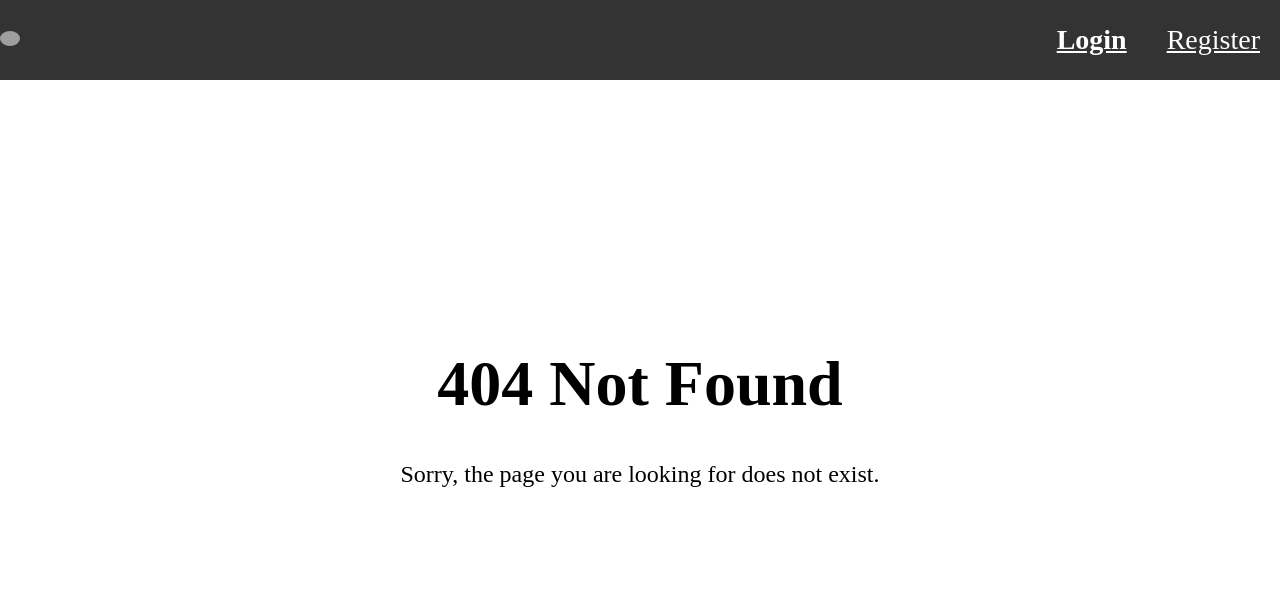
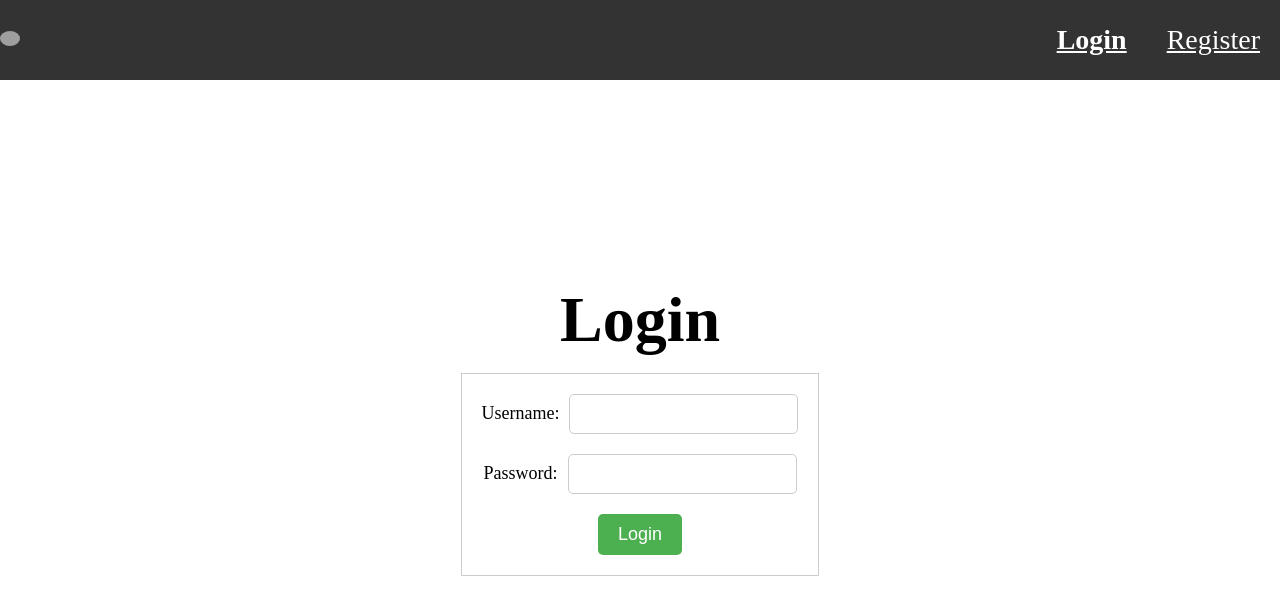
Before and after one commit to adlternative/tinygithub-frontend, a Vue app: page /login in a window 1280 px wide. Before the commit this address had no page. Shown: the top 594 px of the page. Built offline with nearby package versions, Linux system fonts and the light colour scheme; grey boxes are pictures that could not be loaded.

Commit message:
feat(login): create login view with showing error
Signed-off-by: ZheNing Hu <adlternative@gmail.com>

```diff
--- a/package.json
+++ b/package.json
@@ -8,6 +8,7 @@
     "lint": "vue-cli-service lint"
   },
   "dependencies": {
+    "axios": "^1.4.0",
     "core-js": "^3.8.3",
     "vue": "^3.2.13",
     "vue-router": "^4.0.3"
--- a/src/App.vue
+++ b/src/App.vue
@@ -1,18 +1,41 @@
 <template>
-  <NavBar />
-  <router-view />
+  <div>
+    <nav-bar />
+    <div class="error-container">
+      <error-view v-if="shouldShowError" :message="errorMessage" @hide-error="errorMessage = ''" />
+    </div>
+    <router-view @show-error="errorMessage = $event" />
+  </div>
 </template>
-
 <script>
 import NavBar from '@/components/NavBar.vue';
+import ErrorView from '@/components/Error.vue'; // 导入 Error 组件
 
 export default {
   name: 'App',
+  data() {
+    return {
+      errorMessage: '',
+    }
+  },
   components: {
-    NavBar
+    NavBar,
+    ErrorView,
+  },
+  computed: {
+    shouldShowError() {
+      return !!this.errorMessage;
+    }
   }
 }
 </script>
 
 <style>
+.error-container {
+  position: fixed;
+  top: 80px;
+  left: 50%;
+  transform: translateX(-50%);
+  z-index: 9999;
+}
 </style>
--- /dev/null
+++ b/src/components/Error.vue
@@ -0,0 +1,43 @@
+<template>
+  <div class="error">{{ message }}</div>
+</template>
+
+<script>
+export default {
+  name: 'ErrorView',
+  props: {
+    message: String
+  },
+  data() {
+    return {
+      visible: true
+    };
+  },
+  mounted() {
+    setTimeout(() => {
+      this.visible = false;
+      this.$emit('hide-error');
+    }, 1000);
+  },
+  computed: {
+    shouldShow() {
+      return this.visible && this.message;
+    }
+  }
+};
+</script>
+
+<style>
+.error {
+  background-color: #ff4136;
+  color: #fff;
+  padding: 10px;
+  text-align: center;
+  font-size: 1.5rem;
+  transition: opacity 0.5s ease-in-out;
+}
+
+.error.fade-out {
+  opacity: 0;
+}
+</style>
--- a/src/main.js
+++ b/src/main.js
@@ -1,5 +1,9 @@
 import { createApp } from 'vue'
 import App from './App.vue'
 import router from './router'
+import axios from 'axios'
 
 createApp(App).use(router).mount('#app')
+
+axios.defaults.baseURL='http://localhost:8083'
+axios.defaults.headers['Content-Type'] = 'application/json'
--- a/src/router/index.js
+++ b/src/router/index.js
@@ -4,11 +4,17 @@ import {
 } from 'vue-router'
 import HomeView from '../views/HomeView.vue'
 import NotFound from '../views/NotFound.vue'
+import LoginView from '../views/LoginView.vue'
 
 const routes = [{
     path: '/',
     name: 'home',
     component: HomeView,
+  },
+  {
+    path: '/login',
+    name: 'login',
+    component: LoginView,
   },
   {
     path: '/:catchAll(.*)',
--- /dev/null
+++ b/src/views/LoginView.vue
@@ -0,0 +1,104 @@
+<template>
+  <div class="login">
+    <h1>Login</h1>
+    <form @submit.prevent="submitForm">
+      <div class="input-group">
+        <label for="username">Username:</label>
+        <input type="text" id="username" v-model="username">
+      </div>
+      <div class="input-group">
+        <label for="password">Password:</label>
+        <input type="password" id="password" v-model="password">
+      </div>
+      <button type="submit">Login</button>
+    </form>
+  </div>
+</template>
+
+<script>
+import axios from 'axios';
+
+export default {
+  name: 'LoginView',
+  data() {
+    return {
+      username: '',
+      password: ''
+    }
+  },
+  methods: {
+    async submitForm() {
+      try {
+        const response = await axios.post('/api/v2/auth/login', {
+          account: this.username,
+          password: this.password
+        });
+
+        console.log(response.data.message);
+      } catch (error) {
+        if (error.response) {
+          console.error('Request failed with status code:', error.response.status);
+          console.error('Error message:', error.response.data.error);
+          this.$emit('show-error', error.response.data.error)
+        } else {
+          console.error('An error occurred:', error.message);
+          this.$emit('show-error', error.message);
+        }
+      }
+    }
+  }
+}
+</script>
+
+<style>
+.login {
+  display: flex;
+  flex-direction: column;
+  justify-content: center;
+  align-items: center;
+  height: 100vh;
+}
+
+form {
+  display: flex;
+  flex-direction: column;
+  align-items: center;
+  border: 1px solid #ccc;
+  padding: 20px;
+}
+
+.input-group {
+  display: flex;
+  flex-direction: row;
+  align-items: center;
+  justify-content: center;
+  margin-bottom: 20px;
+}
+
+label {
+  margin-right: 10px;
+  font-size: 18px;
+}
+
+input {
+  padding: 10px;
+  font-size: 16px;
+  border-radius: 5px;
+  border: 1px solid #ccc;
+}
+
+button[type="submit"] {
+  padding: 10px 20px;
+  font-size: 18px;
+  border-radius: 5px;
+  border: none;
+  background-color: #4CAF50;
+  color: #fff;
+  cursor: pointer;
+  transition: background-color 0.3s ease;
+}
+
+button[type="submit"]:hover {
+  background-color: #3E8E41;
+}
+</style>
```
Also changed, not shown: 1 other file (tests, documents, lock files or other folders).
